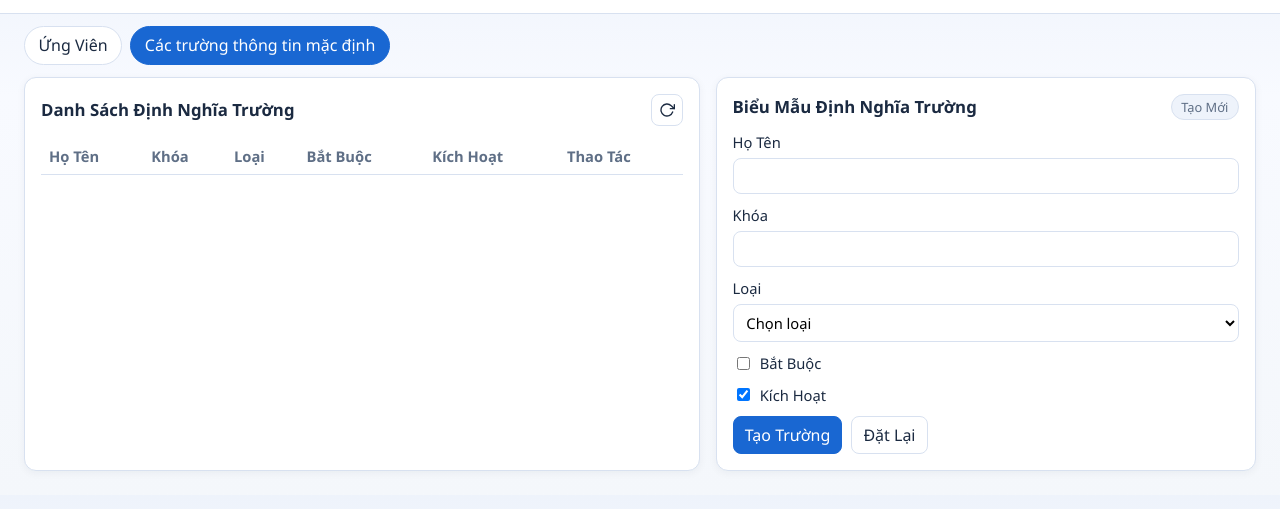
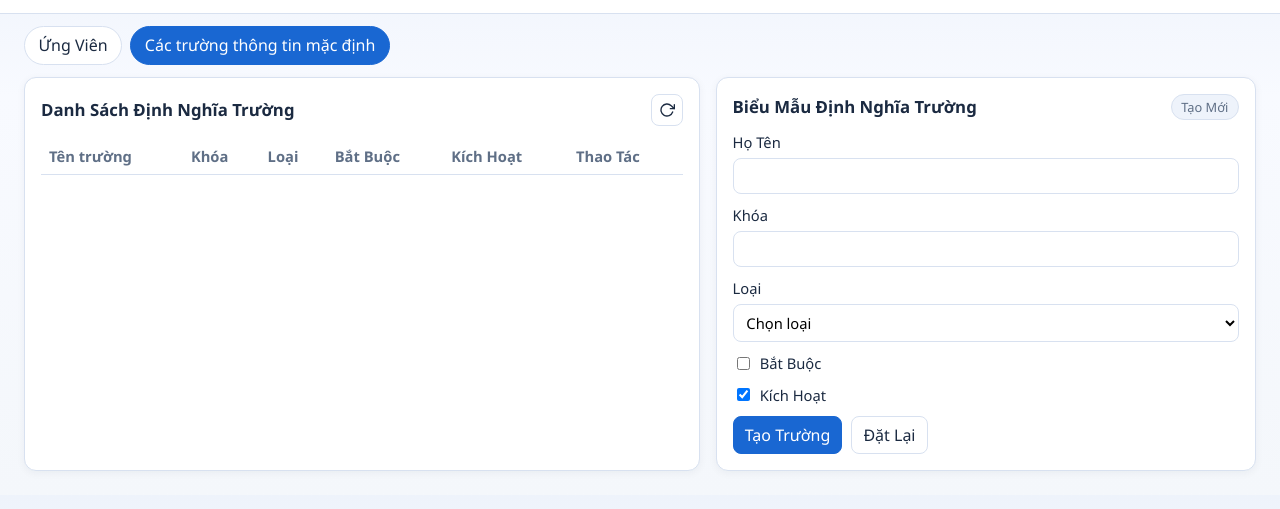
Before and after one commit to trandinhkhoa/kesa, a plain HTML site: page frontend/index.html in a window 1280 px wide. Both pictures are taken after a click on the button "Các trường thông tin mặc định". Shown: the part 75-584 px from the top of the page. Drawn offline with Linux system fonts and the light colour scheme; no server answers.

Commit message:
ten truong - fieldName -UI

```diff
--- a/frontend/index.html
+++ b/frontend/index.html
@@ -130,7 +130,7 @@
             <table>
               <thead>
                 <tr>
-                  <th data-i18n="name">Name</th>
+                  <th data-i18n="fieldName">Name</th>
                   <th data-i18n="key">Key</th>
                   <th data-i18n="type">Type</th>
                   <th data-i18n="required">Required</th>
--- a/frontend/js/i18n.js
+++ b/frontend/js/i18n.js
@@ -38,6 +38,7 @@ const vi = {
   updateField: "Cập Nhật Trường",
   reset: "Đặt Lại",
 
+  fieldName: "Tên trường",
   key: "Khóa",
   type: "Loại",
   required: "Bắt Buộc",
```
